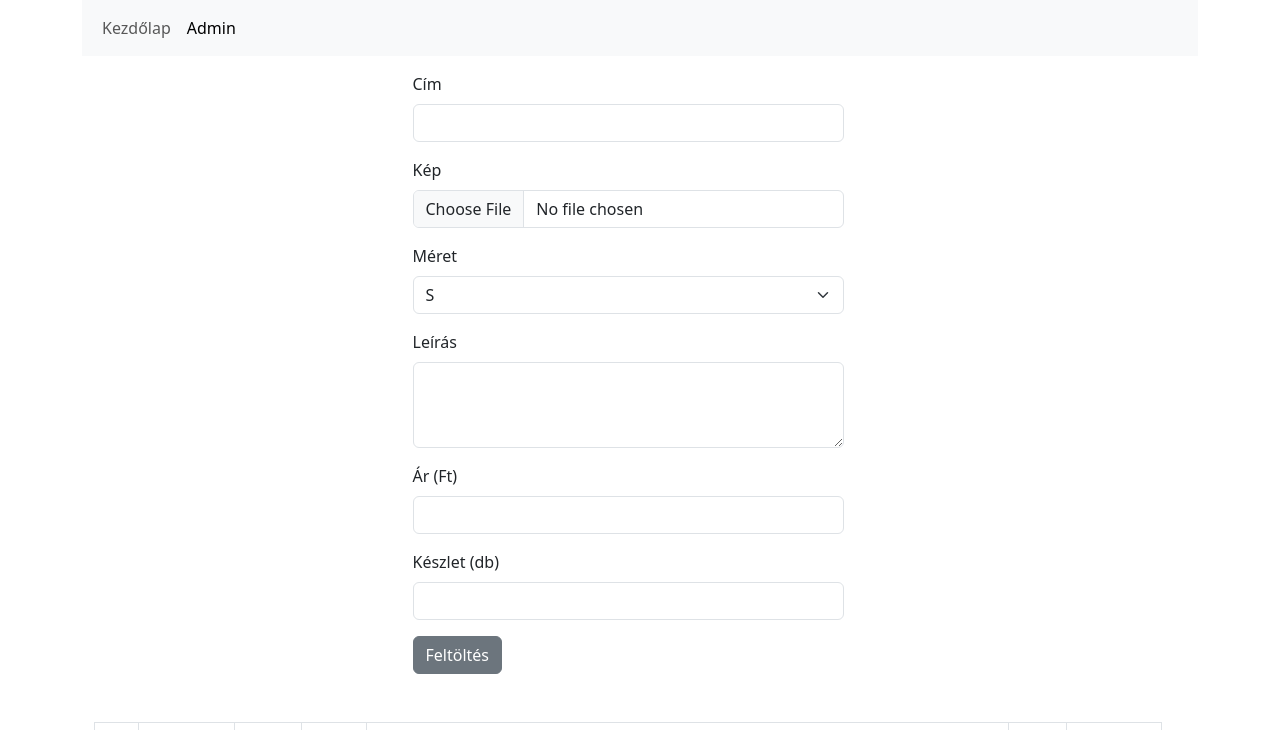
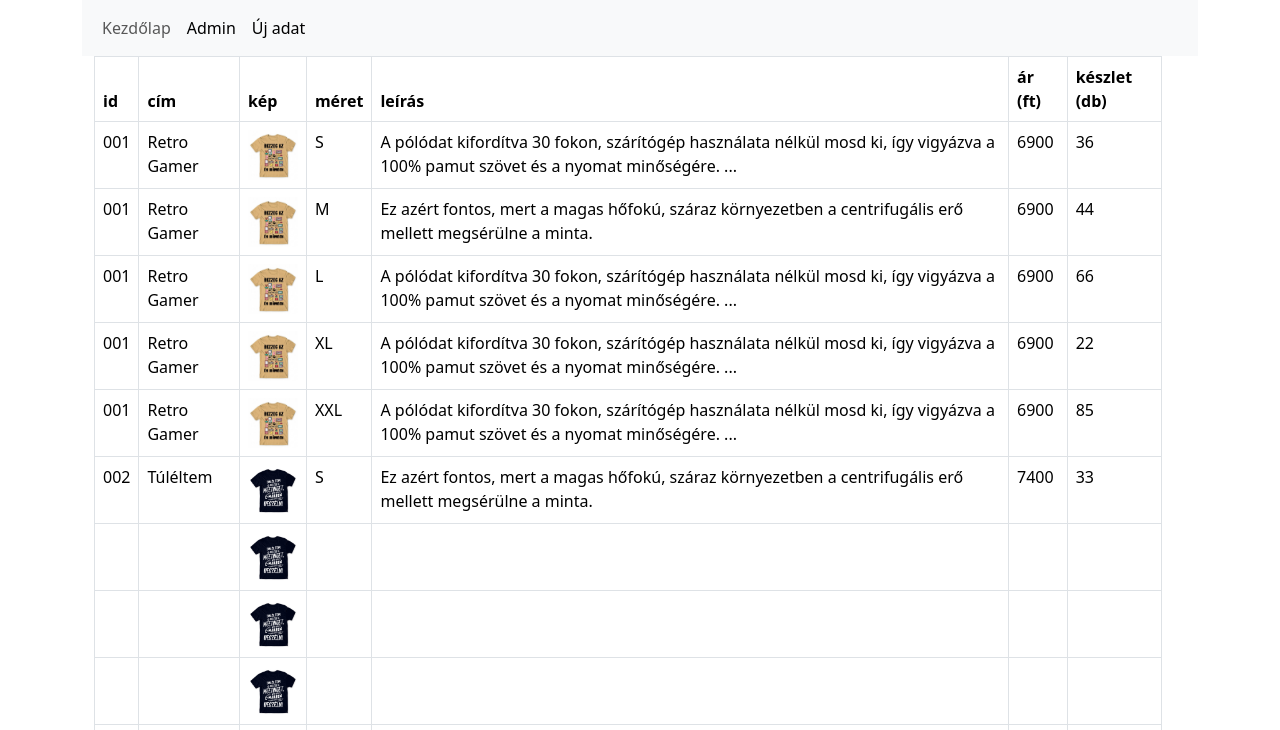
Before and after one commit to DDorka02/web, a plain HTML site: page admin.html in a window 1280 px wide. Shown: the top 730 px of the page. Drawn offline with nearby package versions, Linux system fonts and the light colour scheme.

Commit message:
profil.html letrehozasa

```diff
--- a/admin.html
+++ b/admin.html
@@ -8,7 +8,7 @@
 </head>
 <body>
     <main class="container row m-auto">
-        <nav class="col-md-12 navbar navbar-expand-sm bg-light navbar-light">
+        <nav class="col-md-12 navbar navbar-expand-sm bg-light navbar-light" id="navigacio">
             <div class="container-fluid">
                 <ul class="navbar-nav">
                   <li class="nav-item">
@@ -17,49 +17,13 @@
                  <li class="nav-item">
                     <a class="nav-link active" href="admin.html">Admin</a>
                   </li>
+                  <li class="nav-item">
+                    <a class="nav-link active" href="#adat">Új adat</a>
+                  </li>
                 </ul>
               </div>
         </nav>
         <article class="col-md-12 row">
-            <form class="col-md-5 col-sm-12 m-auto">
-                <div class="mb-3 mt-3">
-                    <label for="polo_cim" class="form-label">Cím</label>
-                    <input type="text" name="polo_cim" id="polo_cim" class="form-control">
-                </div>
-
-                <div class="mb-3 mt-3">
-                    <label for="polo_kep" class="form-label">Kép</label>
-                    <input type="file" name="polo_kep" id="polo_kep" class="form-control">
-                </div>
-
-                <div class="mb-3 mt-3">
-                    <label for="polo_meret" class="form-label">Méret</label>
-                    <select class="form-select" id="polo_meret">
-                        <option value="s">S</option>
-                        <option value="m">M</option>
-                        <option value="l">L</option>
-                        <option value="xl">XL</option>
-                        <option value="xxl">XXL</option>
-                      </select>
-                </div>
-
-                  <div class="mb-3 mt-3">
-                      <label for="polo_leiras" class="form-label">Leírás</label>
-                      <textarea class="form-control" rows="3" id="polo_leiras" name="polo_leiras"></textarea>
-                  </div>
-
-                <div class="mb-3 mt-3">
-                    <label for="polo_ar" class="form-label">Ár (Ft)</label>
-                    <input type="number" min="1" id="polo_ar" class="form-control">
-                </div>
-
-                <div class="mb-3 mt-3">
-                    <label for="polo_keszlet" class="form-label">Készlet (db)</label>
-                    <input type="number" min="0" id="polo_keszlet" class="form-control">
-                </div>
-
-                <input type="submit" value="Feltöltés" class="btn btn-secondary mb-5">
-            </form>
             <div class="table-responsive">
                 <table class="table table-hover table-bordered">
                     <thead>
@@ -120,13 +84,13 @@
                         <td>85</td>
                     </tr>
                     <tr>
-                        <td></td>
-                        <td></td>
+                        <td>002</td>
+                        <td>Túléltem</td>
                         <td><img src="kepek/polo2.jpg" alt="retro gamer polo" width="50px"></td>
-                        <td></td>
-                        <td></td>
-                        <td></td>
-                        <td></td>
+                        <td>S</td>
+                        <td>Ez azért fontos, mert a magas hőfokú, száraz környezetben a centrifugális erő mellett megsérülne a minta.</td>
+                        <td>7400</td>
+                        <td>33</td>
                     </tr>
                     <tr>
                         <td></td>
@@ -302,9 +266,48 @@
                 </tbody>
                 </table>
             </div>
+            <form class="col-md-5 col-sm-12 m-auto" id="adat">
+                <div class="mb-3 mt-3">
+                    <label for="polo_cim" class="form-label">Cím</label>
+                    <input type="text" name="polo_cim" id="polo_cim" class="form-control">
+                </div>
+
+                <div class="mb-3 mt-3">
+                    <label for="polo_kep" class="form-label">Kép</label>
+                    <input type="file" name="polo_kep" id="polo_kep" class="form-control">
+                </div>
+
+                <div class="mb-3 mt-3">
+                    <label for="polo_meret" class="form-label">Méret</label>
+                    <select class="form-select" id="polo_meret">
+                        <option value="s">S</option>
+                        <option value="m">M</option>
+                        <option value="l">L</option>
+                        <option value="xl">XL</option>
+                        <option value="xxl">XXL</option>
+                      </select>
+                </div>
+
+                  <div class="mb-3 mt-3">
+                      <label for="polo_leiras" class="form-label">Leírás</label>
+                      <textarea class="form-control" rows="3" id="polo_leiras" name="polo_leiras"></textarea>
+                  </div>
+
+                <div class="mb-3 mt-3">
+                    <label for="polo_ar" class="form-label">Ár (Ft)</label>
+                    <input type="number" min="1" id="polo_ar" class="form-control">
+                </div>
+
+                <div class="mb-3 mt-3">
+                    <label for="polo_keszlet" class="form-label">Készlet (db)</label>
+                    <input type="number" min="0" id="polo_keszlet" class="form-control">
+                </div>
+
+                <input type="submit" value="Feltöltés" class="btn btn-secondary mb-5">
+            </form>
         </article>
         <footer class="col-md-12">
-            <p>Erdős Viktória</p>
+            <p class="text-center">Erdős Viktória <a href="#navigacio">Vissza az oldal tetejére!</a></p>
         </footer>
     </main>
 </body>
```
Also changed, not shown: index.html (+3 -0 lines), profil.html (added).
